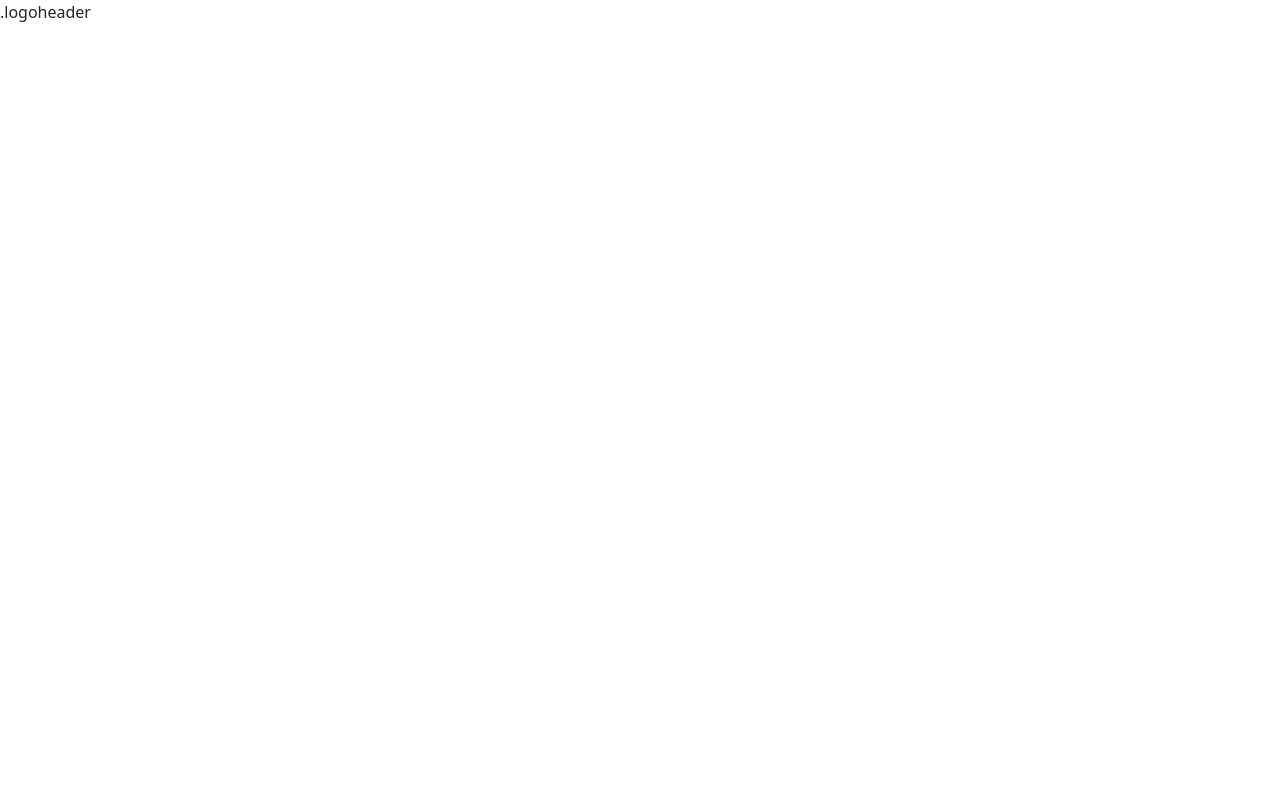
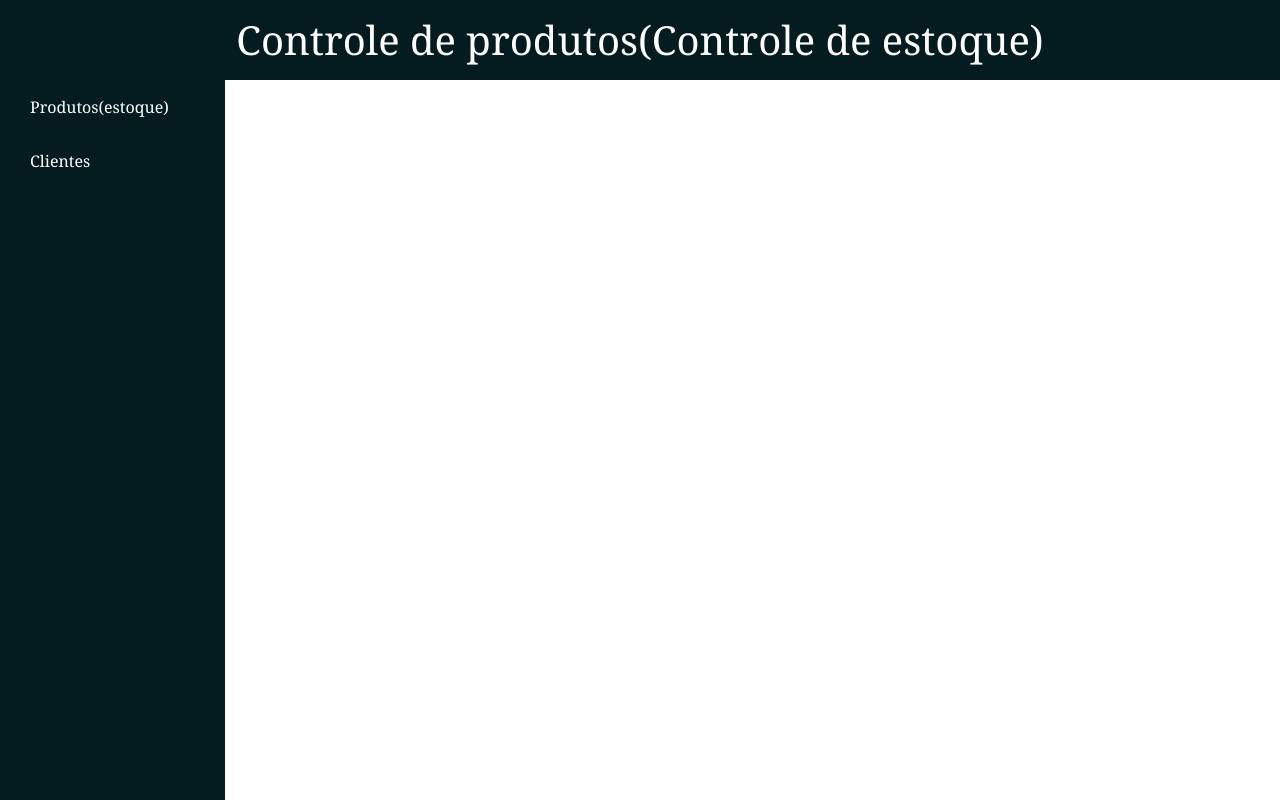
Before and after one commit to slcmachad/consignmentApp, an Angular app: page / in a window 1280 px wide. Built offline with nearby package versions, Linux system fonts and the light colour scheme.

Commit message:
Iniciando layout

```diff
--- a/src/app/app.component.css
+++ b/src/app/app.component.css
@@ -0,0 +1,13 @@
+.logoheader {
+  background-color: rgb(4, 28, 32);
+  height: 80px;
+}
+
+.headerContent {
+  color: white;
+  margin: auto;
+  font-size: 40px;
+  display: table;
+  font-family: Georgia;
+  padding: 10px 0 0;
+}
--- a/src/app/app.component.html
+++ b/src/app/app.component.html
@@ -1 +1,5 @@
-.logoheader
+<div class="logoheader">
+    <span class="headerContent">Controle de produtos(Controle de estoque)</span>
+</div>
+
+<app-sidenav></app-sidenav>
--- a/src/app/app.module.ts
+++ b/src/app/app.module.ts
@@ -3,10 +3,14 @@ import { BrowserModule } from '@angular/platform-browser';
 
 import { AppRoutingModule } from './app-routing.module';
 import { AppComponent } from './app.component';
+import { SidenavComponent } from './sidenav/sidenav.component';
+import { ConsignmentComponent } from './consignment/consignment.component';
 
 @NgModule({
   declarations: [
-    AppComponent
+    AppComponent,
+    SidenavComponent,
+    ConsignmentComponent
   ],
   imports: [
     BrowserModule,
--- /dev/null
+++ b/src/app/consignment/consignment.component.html
@@ -0,0 +1 @@
+<p>consignment works!</p>
--- /dev/null
+++ b/src/app/sidenav/sidenav.component.css
@@ -0,0 +1,29 @@
+*{
+  list-style: none;
+  text-decoration: none;
+  margin: 0;
+  padding: 0;
+  box-sizing: border-box;
+  font-family: Georgia;
+}
+
+.wrapper .sidebar{
+  background-color: rgb(4, 28, 32);
+  position: fixed;
+  transition: all 0.5s ease;
+  width: 225px;
+  height: 100%;
+  left: 0px
+}
+
+.wrapper .sidebar ul li a{
+  display: block;
+  padding: 15px 30px;
+  color: white;
+  transition: all 0.3s ease-out
+}
+
+.wrapper .sidebar ul li a:hover, .wrapper .sidebar ul li a:active{
+  background-color: white;
+  color: rgb(4, 28, 32);
+}
--- /dev/null
+++ b/src/app/sidenav/sidenav.component.html
@@ -0,0 +1,8 @@
+<div class="wrapper">
+  <div class="sidebar">
+    <ul>
+      <li><a href="/">Produtos(estoque)</a></li>
+      <li><a href="/">Clientes</a></li>
+    </ul>
+  </div>
+</div>
```
Also changed, not shown: src/app/ConsignmentMode.ts (added, +8 -0 lines), src/app/consignment/consignment.component.ts (added, +10 -0 lines), src/app/sidenav/sidenav.component.ts (added, +10 -0 lines), src/app/consignment/consignment.component.css (added), 2 other files (tests, documents, lock files or other folders).
